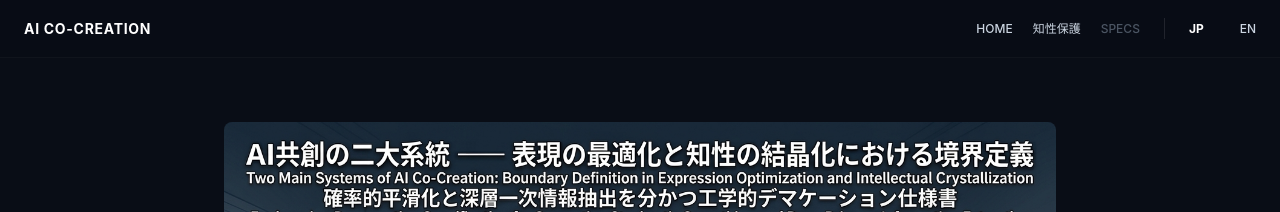
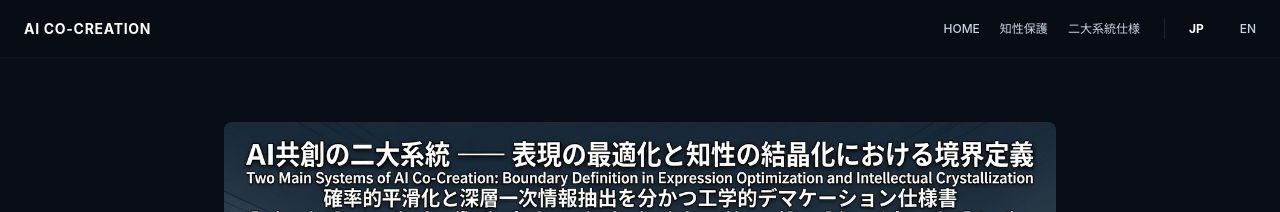
Before and after one commit to AtsutaEito/ai-co-creation, a Jekyll site: the page built from ai-co-creation-vectors.md, in a window 1280 px wide. Shown: the top 212 px of the page. Built offline with Jekyll 4.4.1, drawn with Linux system fonts in a browser that asks for light colours.

Commit message:
Update default.html

```diff
--- a/_layouts/default.html
+++ b/_layouts/default.html
@@ -7,12 +7,12 @@
 
   <style>
     /* ==========================================================
-       DESIGN SYSTEM: CYBER MINIMALISM (DARK) [cite: 1.2.2, 1.2.6]
+       DESIGN SYSTEM: CYBER MINIMALISM (DARK)
        ========================================================== */
     :root {
-      --bg-main: #090d16;          /* 深淵なスレートダーク [cite: 1.2.2] */
-      --bg-card: rgba(13, 27, 42, 0.2); /* ガラスモルフィズムベース [cite: 1.2.2] */
-      --border-card: rgba(255, 255, 255, 0.03); /* 極薄のガラス境界 [cite: 1.2.2] */
+      --bg-main: #090d16;          /* 深淵なスレートダーク */
+      --bg-card: rgba(13, 27, 42, 0.2); /* ガラスモルフィズムベース */
+      --border-card: rgba(255, 255, 255, 0.03); /* 極薄のガラス境界 */
       --border-highlight: rgba(255, 255, 255, 0.08); /* インセット用ハイライト */
       --text-main: #cbd5e1;        /* 暗い #94a3b8 から、明るいスノーグレーに上書き */
       --text-bright: #ffffff;      /* 完全な白（強調・見出し） */
@@ -174,19 +174,20 @@
 </head>
 <body>
 
-<!-- ナビゲーションバー（JP/EN切り替え機能内包） [cite: 1.2.2] -->
+  <!-- ナビゲーションバー（JP/EN切り替え機能内包） -->
   <nav class="pe-nav">
     <div style="font-weight: bold; color: var(--text-bright); font-size: 14px; letter-spacing: 0.05em;">AI CO-CREATION</div>
     <div class="pe-nav-links">
       <a href="{{ '/' | relative_url }}">HOME</a>
       {% if page.lang == "en" %}
         <a href="{{ '/en/intelligence-protection' | relative_url }}">INTELLIGENCE PROTECTION</a>
+        <a href="{{ '/en/ai-co-creation-vectors' | relative_url }}">TWO VECTORS SPEC</a>
       {% else %}
         <a href="{{ '/intelligence-protection' | relative_url }}">知性保護</a>
+        <a href="{{ '/ai-co-creation-vectors' | relative_url }}">二大系統仕様</a>
       {% endif %}
-      <a href="#" style="color: #4b5563 !important; cursor: not-allowed;">SPECS</a>
 
-      <!-- シームレス多言語スイッチ [cite: 1.2.2] -->
+      <!-- シームレス多言語スイッチ -->
       <div class="pe-lang-switcher">
         {% if page.lang == "en" %}
           {% assign jp_url = page.url | replace: "/en/", "/" %}
@@ -210,7 +211,7 @@
     {{ content }}
   </main>
 
-  <!-- 共通フッター（知性の原本と実証） [cite: 1.2.2] -->
+  <!-- 共通フッター（知性の原本と実証） -->
   <footer class="pe-footer">
     <div class="pe-footer-content">
       <div style="font-weight: bold; color: var(--text-bright); margin-bottom: 16px; font-size: 14px; letter-spacing: 0.05em;">■ 知性の原本と実証（SSOT & Evidence）</div>
@@ -222,7 +223,7 @@
         <div>プロトコルエンジニアリング公式 : <a href="https://sites.google.com/view/protocol-eng/" target="_blank" rel="noopener">https://sites.google.com/view/protocol-eng/</a></div>
       </div>
 
-      <!-- コピーライトのみを完全中央寄せ [cite: 1.2.2] -->
+      <!-- コピーライトのみを完全中央寄せ -->
       <div class="pe-copyright">
         Copyright © 2026 Eito Atsuta. All Rights Reserved.
       </div>
```
Also changed, not shown: other parts of _layouts/default.html (+2 -2 lines).
